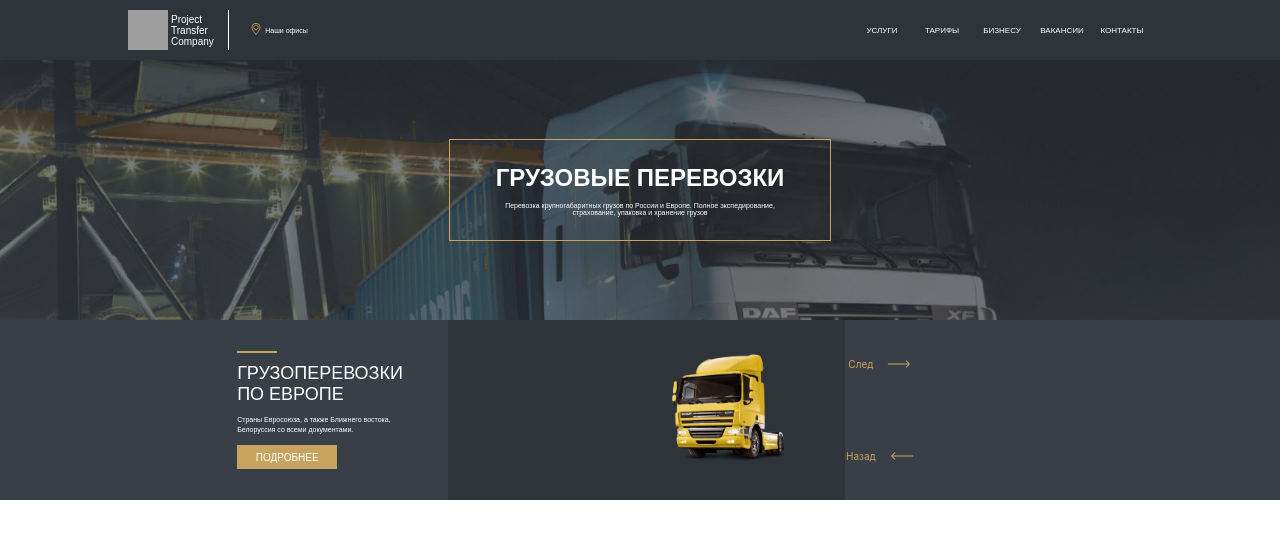
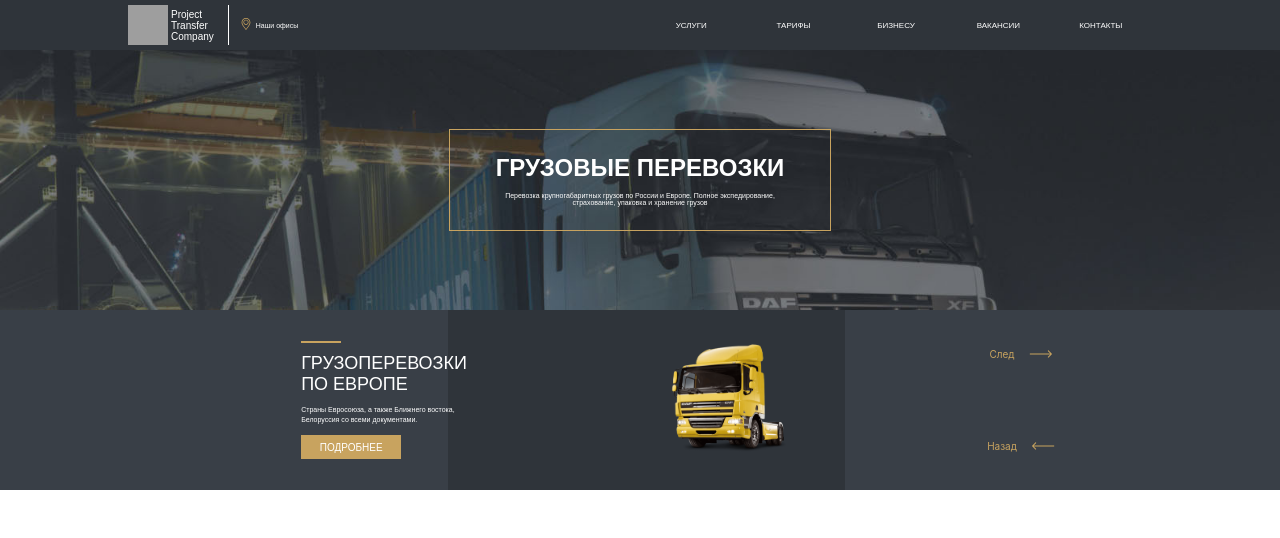
Before and after one commit to YourVieVV/transferCargoFront, a React (Vite) app: page / in a window 1280 px wide. Shown: the top 538 px of the page. Built offline with nearby package versions, Linux system fonts and the light colour scheme; grey boxes are pictures that could not be loaded.

Commit message:
стили header'a в scss

```diff
--- a/src/App.tsx
+++ b/src/App.tsx
@@ -1,21 +1,13 @@
 import React, { FC } from 'react';
-import './style.scss';
+import './globalStyles.scss';
+import * as styleHeader from './components/header/styleHeader.module.scss';
 import { Header } from '@/components/header';
 import { Main } from '@/components/main';
 
 export const App: FC = () => {
   return (
     <div style={{ width: '100%' }}>
-      <header
-        style={{
-          height: '60px',
-          width: '100%',
-          backgroundColor: '#2f343a',
-          color: '#ffffff',
-          display: 'flex',
-          justifyContent: 'center',
-        }}
-      >
+      <header className={styleHeader.header}>
         <Header />
       </header>
       <main
--- a/src/components/header/Header.tsx
+++ b/src/components/header/Header.tsx
@@ -1,42 +1,18 @@
 import React from 'react';
 import { Point } from '@/assets/point';
+import * as styleHeader from './styleHeader.module.scss';
 
 export const Header = () => {
   return (
-    <div
-      style={{
-        width: '80%',
-        display: 'flex',
-        justifyContent: 'space-between',
-      }}
-    >
-      <div
-        style={{
-          width: '50%',
-          display: 'flex',
-          alignItems: 'center',
-        }}
-      >
-        <div
-          style={{
-            display: 'flex',
-            alignItems: 'center',
-            width: '100px',
-            borderRight: 'solid 0.2px',
-          }}
-        >
+    <div className={styleHeader.containerInHeader}>
+      <div className={styleHeader.containerHeaderLeftSide}>
+        <div className={styleHeader.containerLogo}>
           <img
-            style={{ width: '40px', height: '40px' }}
+            className={styleHeader.logo}
             alt={''}
             src={'../public/logo.png'}
           />
-          <span
-            style={{
-              fontSize: '10px',
-              paddingLeft: '3px',
-              fontFamily: 'sans-serif',
-            }}
-          >
+          <span className={styleHeader.logoText}>
             Project
             <br />
             Transfer
@@ -45,38 +21,20 @@ export const Header = () => {
           </span>
         </div>
 
-        <div
-          style={{
-            width: '100px',
-            display: 'flex',
-            justifyContent: 'center',
-            alignItems: 'center',
-          }}
-        >
-          <div style={{ marginRight: '3px' }}>
+        <div className={styleHeader.containerPoint}>
+          <div className={styleHeader.point}>
             <Point />
           </div>
-          <span style={{ fontSize: '7px', fontFamily: 'sans-serif' }}>
-            Наши офисы
-          </span>
+          <span className={styleHeader.textPointer}>Наши офисы</span>
         </div>
       </div>
 
-      <div
-        style={{
-          width: '50%',
-          display: 'flex',
-          alignItems: 'center',
-          justifyContent: 'flex-end',
-          fontSize: '8px',
-          fontFamily: 'sans-serif',
-        }}
-      >
-        <div style={{ width: '60px', textAlign: 'center' }}>УСЛУГИ</div>
-        <div style={{ width: '60px', textAlign: 'center' }}>ТАРИФЫ</div>
-        <div style={{ width: '60px', textAlign: 'center' }}>БИЗНЕСУ</div>
-        <div style={{ width: '60px', textAlign: 'center' }}>ВАКАНСИИ</div>
-        <div style={{ width: '60px', textAlign: 'center' }}>КОНТАКТЫ</div>
+      <div className={styleHeader.tabContainer}>
+        <div className={styleHeader.tab}>УСЛУГИ</div>
+        <div className={styleHeader.tab}>ТАРИФЫ</div>
+        <div className={styleHeader.tab}>БИЗНЕСУ</div>
+        <div className={styleHeader.tab}>ВАКАНСИИ</div>
+        <div className={styleHeader.tab}>КОНТАКТЫ</div>
       </div>
     </div>
   );
--- /dev/null
+++ b/src/components/header/styleHeader.module.scss
@@ -0,0 +1,96 @@
+@import "src/usedEverywhereStyles.module";
+
+.header{
+  height: 50px;
+  width: 100%;
+  background-color: #2f343a;
+  color: #ffffff;
+
+  @include flexBasePack($justifyContent:center);
+}
+
+.containerInHeader {
+  width: 80%;
+
+  @include flexBasePack();
+}
+
+.containerHeaderLeftSide {
+  width: 50%;
+
+  @include flexBasePack($alignItems:center);
+}
+
+.containerLogo {
+  width: 100px;
+  border-right: solid 0.2px;
+
+  @include flexBasePack($alignItems:center);
+}
+
+.logo {
+  width: 40px;
+  height: 40px;
+}
+
+.logoText {
+  padding-left: 3px;
+
+  @include textTheme();
+}
+
+.containerPoint {
+  width: 100px;
+
+  @include flexBasePack($alignItems:center, $justifyContent:center);
+}
+
+.point{
+  margin-right: 4px;
+}
+
+.textPointer {
+  padding-right: 20px;
+
+  @include textTheme($fontSize:7px);
+}
+
+.tabContainer {
+  width: 50%;
+
+  @include flexBasePack($alignItems:center, $justifyContent:center);
+  @include textTheme($fontSize:8px);
+}
+
+.tab {
+  height: 100%;
+  display: flex;
+  align-items: center;
+  width: 20%;
+  justify-content: center;
+  text-decoration: none;
+  position: relative;
+  overflow: hidden;
+  z-index: 1;
+}
+
+.tab::before {
+  content: "";
+  position: absolute;
+  top: 0;
+  left: 0;
+  width: 100%;
+  height: 100%;
+  background-color: #C8A35F;
+  transition: all .5s;
+  z-index: -1;
+  transform: translateY(100%);
+}
+
+.tab:hover::before {
+  transform: translateY(0);
+  cursor: pointer;
+}
+.tab:hover {
+  cursor: pointer;
+}
--- a/src/components/main/Main.tsx
+++ b/src/components/main/Main.tsx
@@ -18,13 +18,15 @@ export const Main = () => {
     <>
       <div className={styles.cargoImage}>
         <div
+          style={{ width: '80%', display: 'flex', justifyContent: 'center' }}
+        >
+          <div
             style={{
               width: '380px',
               height: '100px',
               display: 'flex',
               flexWrap: 'wrap',
               justifyContent: 'center',
-            alignItems: 'center',
               alignContent: 'center',
               gap: '12px',
               border: 'solid 0.5px #C8A35F',
@@ -54,9 +56,18 @@ export const Main = () => {
             </span>
           </div>
         </div>
+      </div>
       <div
         className={styles.bgColorGradient}
-        style={{ height: '180px', display: 'flex', flexWrap: 'wrap' }}
+        style={{ height: '180px', display: 'flex', justifyContent: 'center' }}
+      >
+        <div
+          style={{
+            display: 'flex',
+            flexWrap: 'wrap',
+            height: '100%',
+            width: '80%',
+          }}
         >
           <div
             style={{
@@ -70,7 +81,11 @@ export const Main = () => {
             }}
           >
             <div
-            style={{ backgroundColor: '#C8A35F', width: '40px', height: '2px' }}
+              style={{
+                backgroundColor: '#C8A35F',
+                width: '40px',
+                height: '2px',
+              }}
             />
             <span
               style={{
@@ -109,17 +124,21 @@ export const Main = () => {
               display: 'flex',
               alignItems: 'center',
               flexWrap: 'wrap',
-            gap: '10px',
               color: '#C8A35F',
             }}
           >
-          <div>
+            <div style={{ width: '50%' }}>
               {arrayTransferImages.map((item, index) => (
                 <div key={index}>{item}</div>
               ))}
             </div>
             <div
-            style={{ display: 'flex', flexDirection: 'column', gap: '60px' }}
+              style={{
+                display: 'flex',
+                flexDirection: 'column',
+                gap: '60px',
+                width: '50%',
+              }}
             >
               <Button
                 type="link"
@@ -127,7 +146,7 @@ export const Main = () => {
                 icon={<Arrow />}
                 iconPosition={'end'}
               >
-              След{' '}
+                След
               </Button>
               <Button
                 type="link"
@@ -135,8 +154,9 @@ export const Main = () => {
                 icon={<Arrow turn={180} />}
                 iconPosition={'end'}
               >
-              Назад{' '}
+                Назад
               </Button>
+            </div>
           </div>
         </div>
       </div>
--- /dev/null
+++ b/src/usedEverywhereStyles.module.scss
@@ -0,0 +1,27 @@
+$absent:'';
+
+@mixin flexBasePack($justifyContent:$absent, $alignItems:$absent, $alignContent:$absent, $gap:$absent){
+  display: flex;
+
+  @if $justifyContent != $absent {
+    justify-content: $justifyContent;
+  }
+  @if $alignItems != $absent {
+    align-items: $alignItems;
+  }
+  @if $alignContent != $absent {
+    align-content: $alignContent;
+  }
+  @if $gap != $absent {
+    gap: $gap;
+  }
+}
+
+@mixin textTheme($fontSize:10px, $fontWeight:$absent) {
+  font-family: sans-serif;
+  font-size: $fontSize;
+
+  @if $fontWeight != $absent {
+    font-weight: $fontWeight;
+  }
+}
```
Also changed, not shown: src/globalStyles.scss (renamed from src/style.scss). Lines whose indentation alone changed are shown as unchanged.
